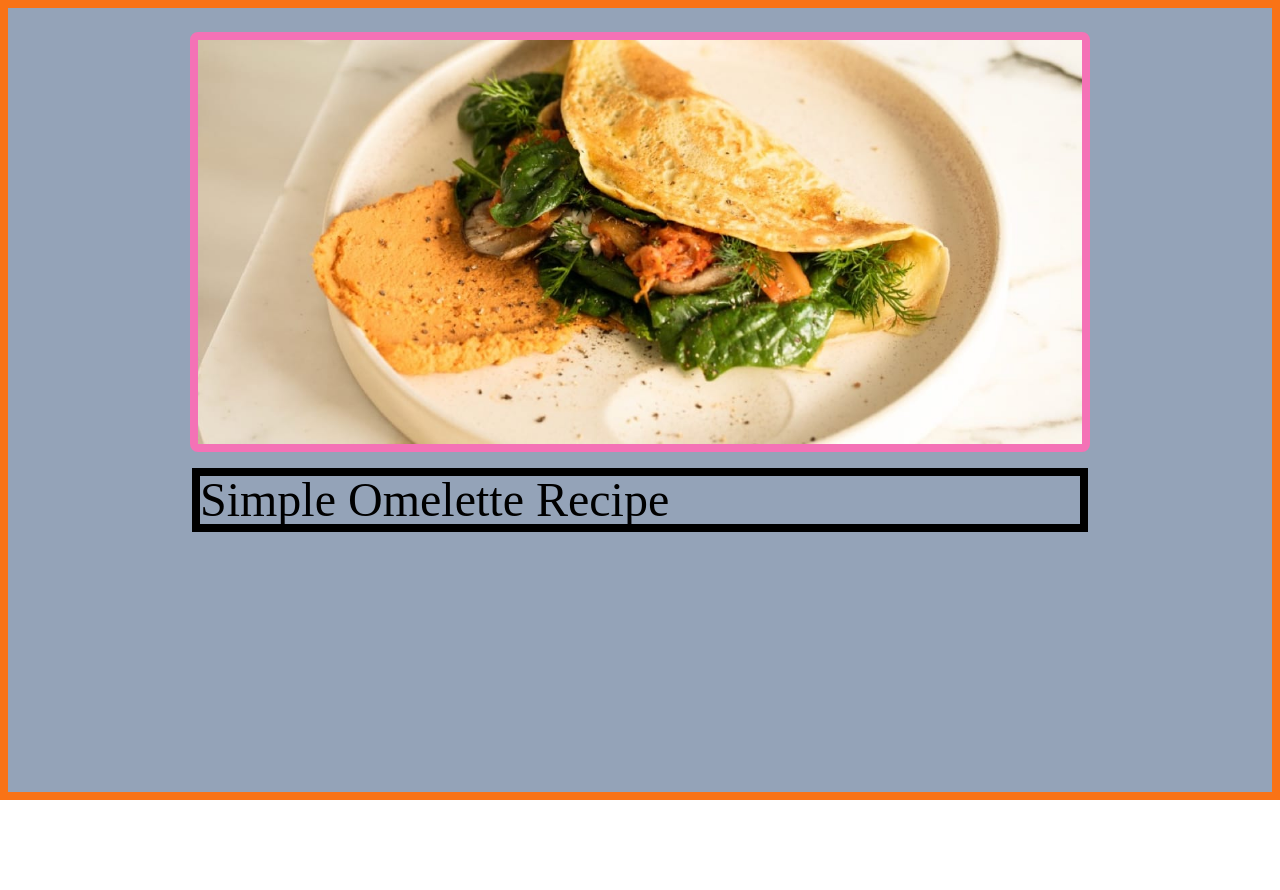
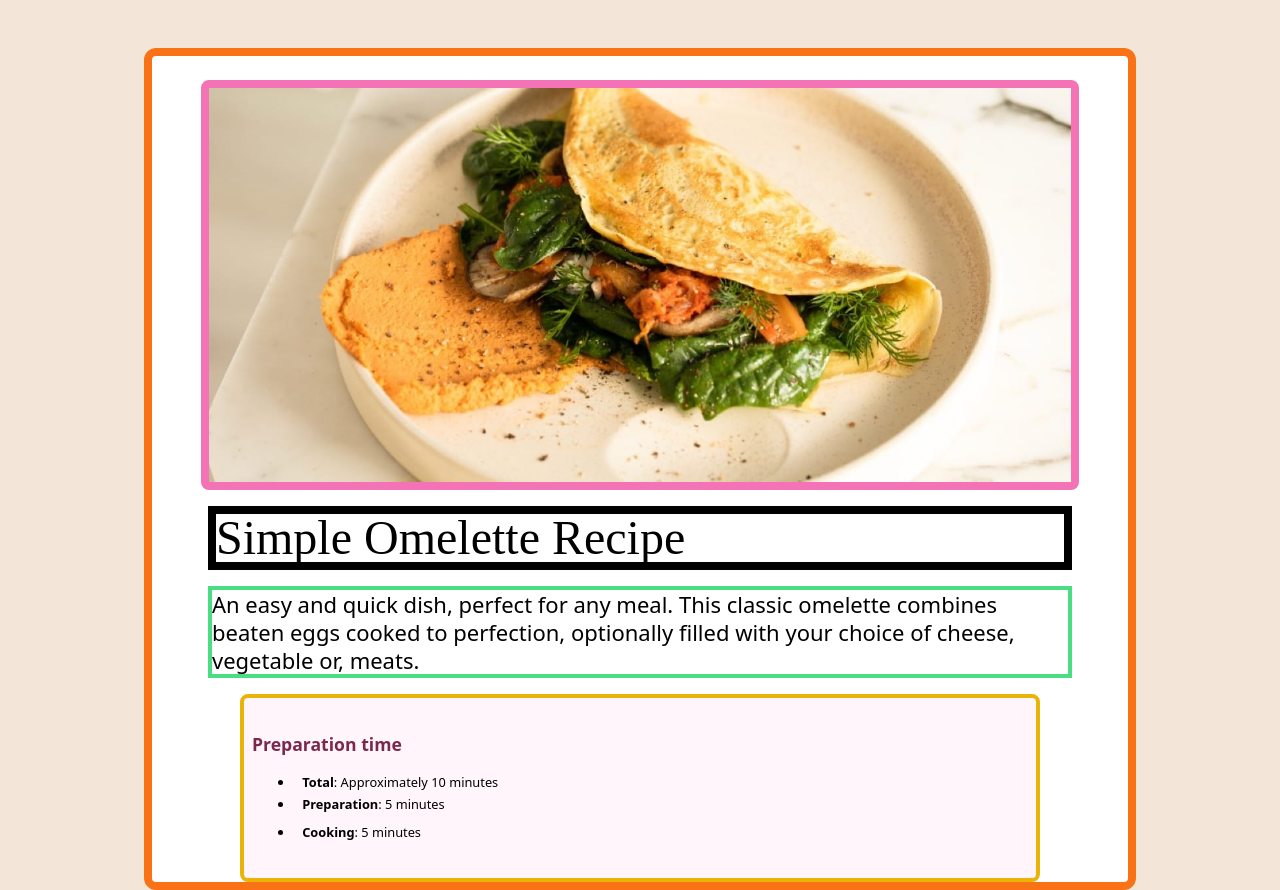
Before and after one commit to kevcoder247/simpleRecipe, a plain HTML site: page index.html in a window 1280 px wide. Before the commit the page ends 800 px from the top, so only its background shows below. Drawn offline with Linux system fonts and the light colour scheme.

Commit message:
wip: container fixed, preparation section added

```diff
--- a/index.html
+++ b/index.html
@@ -8,20 +8,47 @@
 </head>
 <body>
   <!-- Global Container -->
-   <div class="flex flex-col justify-start min-h-screen bg-slate-400">
+   <div class="flex flex-col justify-start min-h-screen bg-eggshell">
 
     <!-- Card Container -->
-    <div class="border-8 border-red-500 md:border-yellow-500 lg:border-orange-500 min-h-screen">
+    <div class=" w-full md:w-[48rem] lg:w-[62rem] min-h-screen mx-auto md:rounded-xl md:mt-[3rem] bg-white  border-8 border-red-500 md:border-black lg:border-orange-500">
 
 
-      <img src="images/image-omelette.jpeg" alt="" class="mx-auto md:mt-6 md:rounded-lg border-4 border-blue-700 md:w-[700px]   md:border-4 md:border-green-600 lg:w-[900px]  lg:border-8 lg:border-pink-400">
+      <img src="images/image-omelette.jpeg" alt="" class="mx-auto md:mt-6 md:rounded-lg border-4 border-blue-700 md:w-[90%]   md:border-4 md:border-red-600   lg:border-8 lg:border-pink-400">
 
       <!-- Heading container -->
-       <div class="w-[80%] md:w-[43rem] lg:w-[56rem] mt-4 mx-auto  border-8 border-yellow-500 lg:border-black md:border-red-600">
+       <div class="w-[86%] md:w-[42rem] lg:w-[54rem] mt-4 mx-auto  border-8 border-yellow-500 lg:border-black md:border-red-600">
+          <h1 class="text-4xl md:text-5xl  font-young-serif">Simple Omelette Recipe</h1>
+       </div>
 
-        <h1 class="text-4xl md:text-5xl  font-young-serif">Simple Omelette Recipe</h1>
-       </div>
+
+      <!-- Paragraph Container -->
+      <div class="w-[86%] md:w-[42rem] lg:w-[54rem] mx-auto  mt-4 border-4 border-green-400">
+
+        <p class="text-lg md:text-[16px] lg:text-[22px]">
+          An easy and quick dish, perfect for any meal. This classic omelette combines beaten eggs cooked to perfection, optionally filled with your choice of cheese, vegetable or, meats.
+        </p>
+      </div>
+
+      <!-- Preparation Time Container -->
+        <div class="w-[75%] md:w-[39rem] lg:w-[50rem] mx-auto mt-4 p-8 text-lg border-4 border-yellow-500 bg-rose-white rounded-lg">
+
+          <div class="w-[200px] ml-[-1.5rem]">
+            <h3 class="pb-4 text-[1.1rem] text-dark-raspberry font-bold">Preparation time</h3>
+          </div>
+
+
+          <ul class="list-disc w-[95%] text-[.8rem] pr-2 mx-auto">
+            <li class="pl-2 leading-[1rem]"><span class="font-extrabold">Total</span>: Approximately 10 minutes</li>
+            <li class="pl-2"><span class="font-extrabold">Preparation</span>: 5 minutes</li>
+            <li class="pl-2"><span class="font-extrabold">Cooking</span>: 5 minutes</li>
+          </ul>
+        </div>
+
+
+
     </div>
+    <!-- End of Card Container -->
 
    </div>
 </body>
--- a/tailwind.config.js
+++ b/tailwind.config.js
@@ -4,8 +4,18 @@ module.exports = {
   theme: {
     extend: {
       fontFamily:{
-        'young-serif': ['Young Serif', 'serif']
-      }
+        'young-serif': ['Young Serif', 'serif'],
+      },
+      colors: {
+        nutmeg: 'hsl(14, 45%, 36%)',
+        'dark-raspberry': 'hsl(332, 51%, 32%)',
+        white: 'hsl(0, 0%, 100%)',
+        'rose-white': 'hsl(330, 100%, 98%)',
+        eggshell: 'hsl(30, 54%, 90%)',
+        'light-grey': 'hsl(30, 18%, 87%)',
+        'wenge-brown': 'hsl(30, 10%, 34%)',
+        'dark-charcoal': 'hsl(24, 5%, 18%)',
+      },
     },
   },
   plugins: [],
```
Also changed, not shown: css/style.css.
